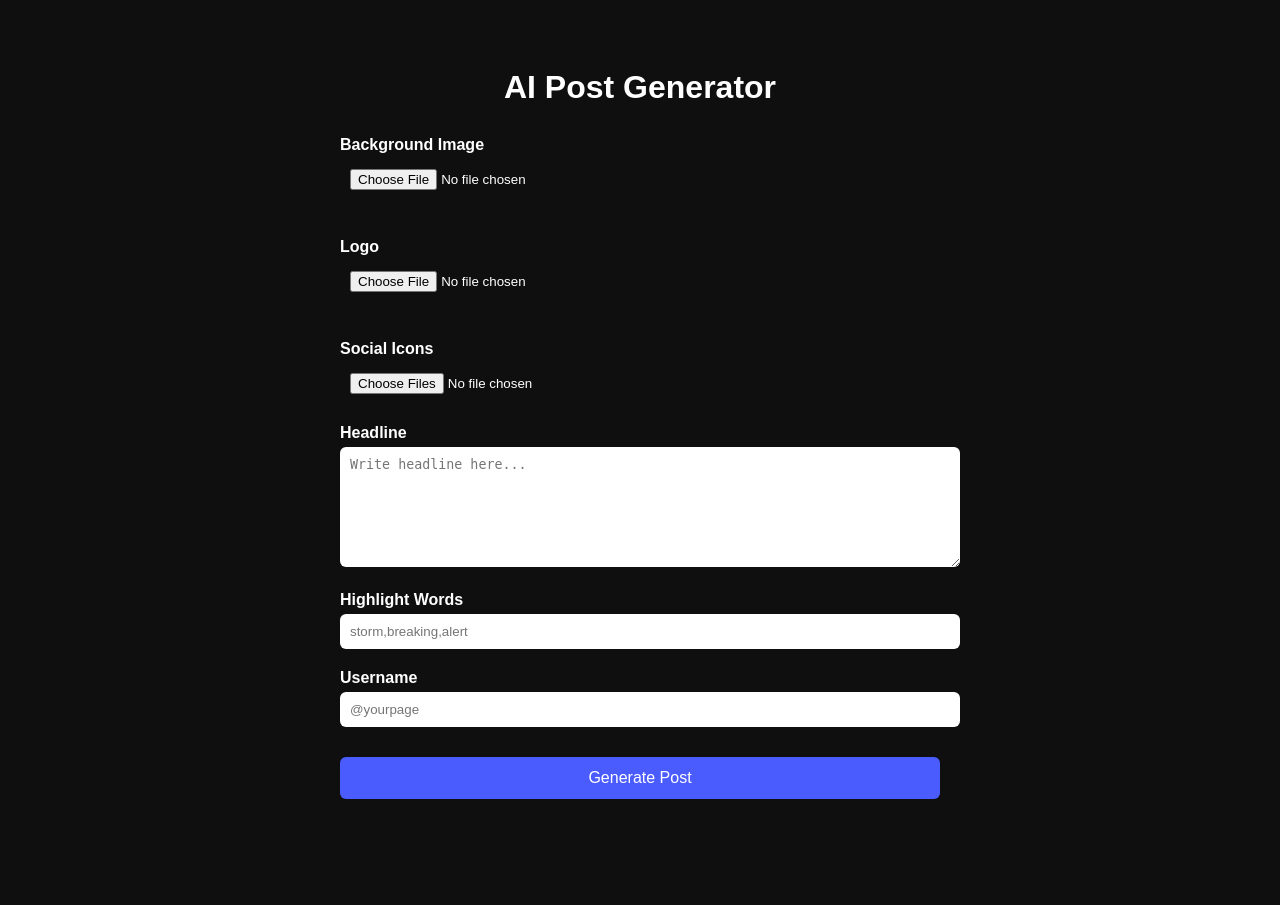
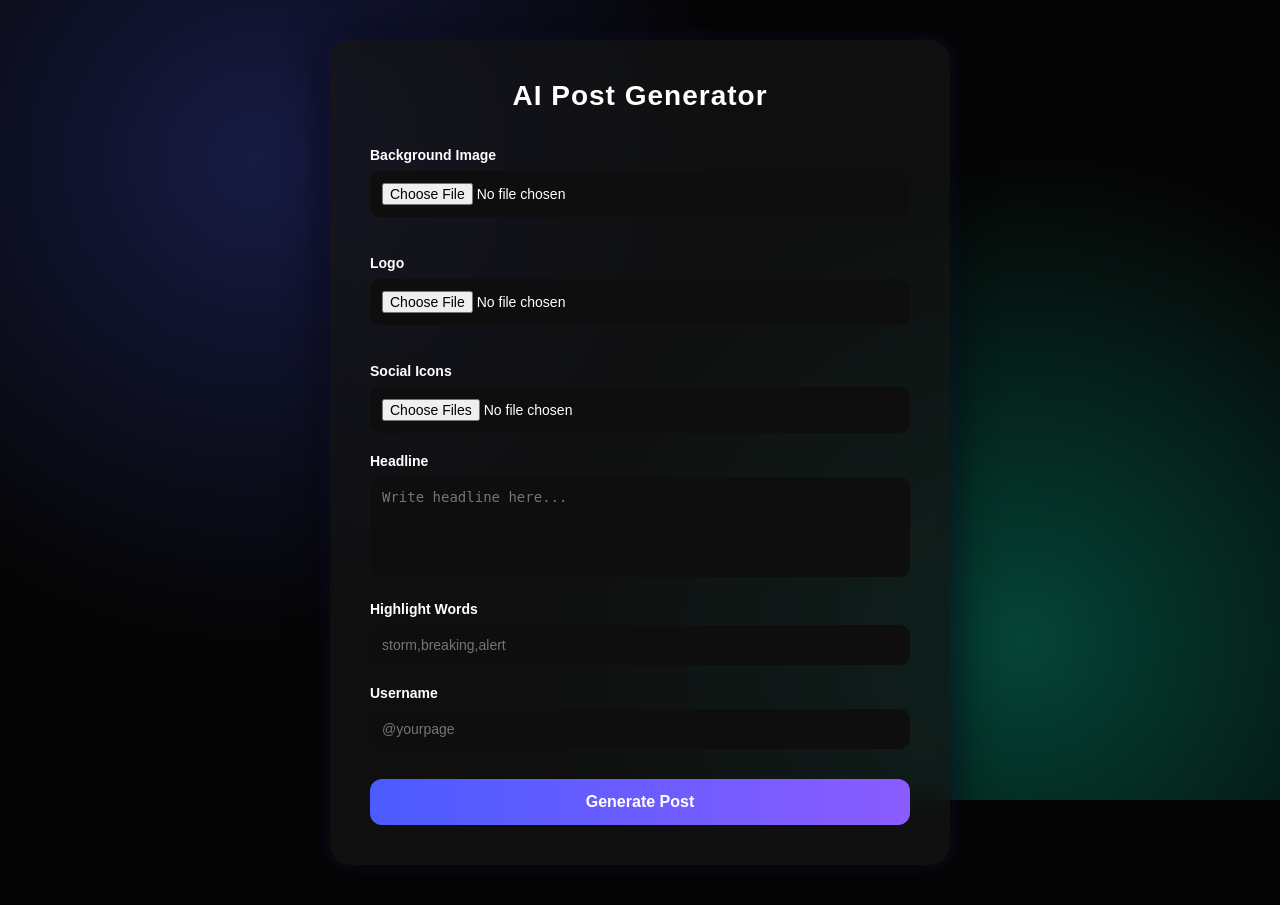
Before and after one commit to pravinjadhav-hub/image-tool, a Flask app: page / in a window 1280 px wide. Before the commit the page ends 799 px from the top, so only its background shows below. Run offline with Flask 3, Linux system fonts and the light colour scheme.

Commit message:
Revamp CSS styles for improved layout and design

```diff
--- a/static/style.css
+++ b/static/style.css
@@ -1,61 +1,280 @@
-body {
-    background: #0f0f0f;
-    font-family: Arial, sans-serif;
-    color: white;
-    display: flex;
-    justify-content: center;
-    padding: 40px;
+
+*{
+margin:0;
+padding:0;
+box-sizing:border-box;
 }
 
-.container {
-    width: 600px;
+/* Body */
+
+body{
+
+font-family: Arial, Helvetica, sans-serif;
+background:#050505;
+color:white;
+
+display:flex;
+justify-content:center;
+align-items:center;
+
+min-height:100vh;
+
+padding:40px;
+
+overflow-x:hidden;
+
 }
 
-h1 {
-    text-align: center;
-    margin-bottom: 30px;
+
+/* Animated Background */
+
+.bg{
+
+position:fixed;
+top:0;
+left:0;
+
+width:100%;
+height:100%;
+
+background:
+
+radial-gradient(circle at 20% 20%, rgba(75,92,255,0.25), transparent 40%),
+radial-gradient(circle at 80% 80%, rgba(0,255,200,0.25), transparent 40%),
+#050505;
+
+z-index:-1;
+
 }
 
-label {
-    display: block;
-    margin-top: 20px;
-    font-weight: bold;
+
+/* Main Card */
+
+.container{
+
+width:620px;
+
+background:rgba(20,20,20,0.7);
+
+backdrop-filter:blur(12px);
+
+border-radius:20px;
+
+padding:40px;
+
+box-shadow:
+
+0 0 40px rgba(0,0,0,0.8),
+0 0 20px rgba(75,92,255,0.2);
+
 }
 
-input, textarea {
-    width: 100%;
-    padding: 10px;
-    margin-top: 5px;
-    border-radius: 6px;
-    border: none;
+
+/* Title */
+
+h1{
+
+text-align:center;
+
+margin-bottom:35px;
+
+font-size:28px;
+
+letter-spacing:1px;
+
 }
 
-textarea {
-    height: 100px;
+
+/* Labels */
+
+label{
+
+display:block;
+
+margin-top:20px;
+
+font-weight:600;
+
+font-size:14px;
+
 }
 
-button {
-    margin-top: 30px;
-    padding: 12px;
-    width: 100%;
-    background: #4b5cff;
-    color: white;
-    border: none;
-    border-radius: 6px;
-    font-size: 16px;
-    cursor: pointer;
+
+/* Inputs */
+
+input,
+textarea{
+
+width:100%;
+
+margin-top:8px;
+
+padding:12px;
+
+border:none;
+
+border-radius:10px;
+
+background:#0e0e0e;
+
+color:white;
+
+font-size:14px;
+
+outline:none;
+
+transition:0.2s;
+
 }
 
-button:hover {
-    background: #3646d6;
+
+/* Input Focus */
+
+input:focus,
+textarea:focus{
+
+box-shadow:0 0 10px rgba(75,92,255,0.5);
+
 }
 
-.preview {
-    margin-top: 40px;
-    text-align: center;
+
+/* Textarea */
+
+textarea{
+
+height:100px;
+
+resize:none;
+
 }
 
-.preview img {
-    width: 100%;
-    border-radius: 10px;
+
+/* Upload Section */
+
+.upload{
+
+margin-top:10px;
+
 }
+
+
+/* Preview Images */
+
+.upload img{
+
+width:100%;
+
+margin-top:12px;
+
+border-radius:12px;
+
+box-shadow:0 0 15px rgba(0,0,0,0.6);
+
+}
+
+
+/* Generate Button */
+
+button{
+
+margin-top:30px;
+
+width:100%;
+
+padding:14px;
+
+font-size:16px;
+
+font-weight:600;
+
+border:none;
+
+border-radius:12px;
+
+cursor:pointer;
+
+background:linear-gradient(90deg,#4b5cff,#8b5cff);
+
+color:white;
+
+transition:0.3s;
+
+}
+
+
+/* Button Hover */
+
+button:hover{
+
+transform:scale(1.04);
+
+box-shadow:0 0 20px #4b5cff;
+
+}
+
+
+/* Output Preview */
+
+.preview{
+
+margin-top:40px;
+
+text-align:center;
+
+}
+
+
+/* Output Image */
+
+.preview img{
+
+width:100%;
+
+margin-top:20px;
+
+border-radius:14px;
+
+box-shadow:0 0 30px rgba(0,0,0,0.8);
+
+}
+
+
+/* Download Button */
+
+.download{
+
+margin-top:18px;
+
+background:linear-gradient(90deg,#00ffc8,#00b8ff);
+
+}
+
+
+/* Download Hover */
+
+.download:hover{
+
+box-shadow:0 0 20px #00ffc8;
+
+}
+
+
+/* Responsive */
+
+@media (max-width:700px){
+
+.container{
+
+width:100%;
+
+padding:30px;
+
+}
+
+h1{
+
+font-size:22px;
+
+}
+
+}
```
